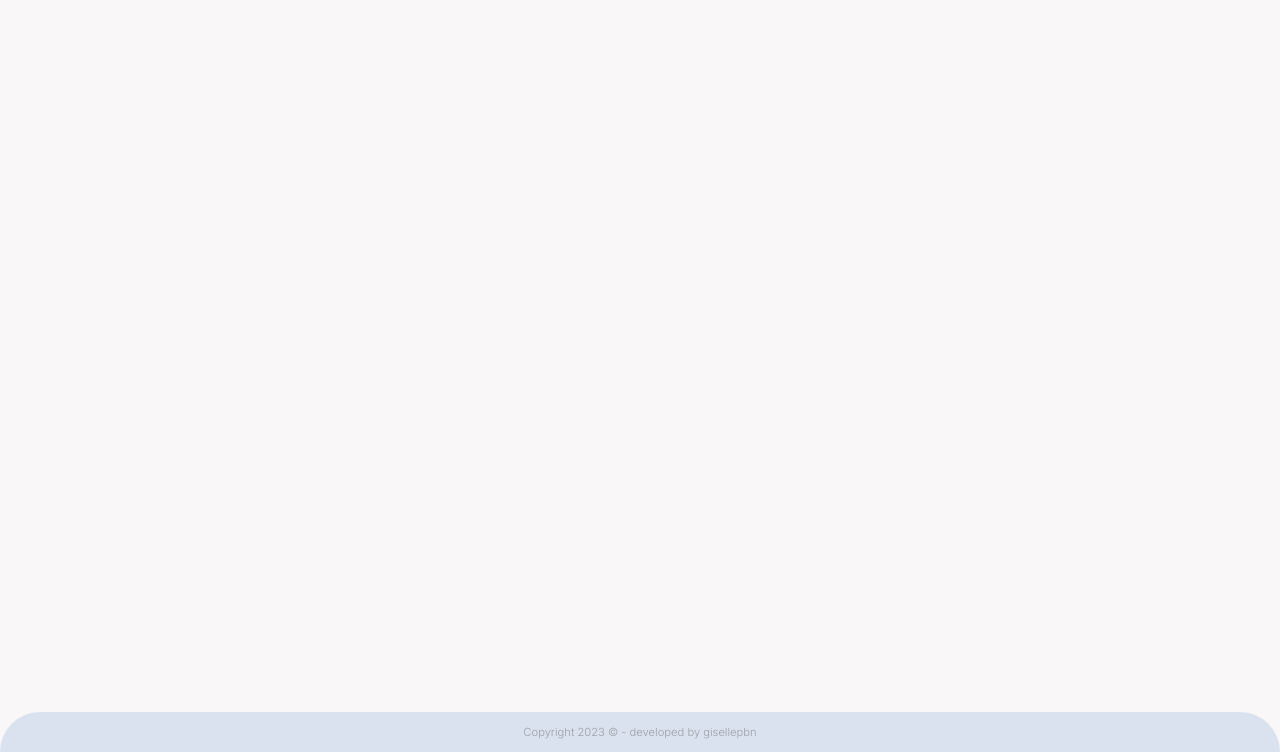
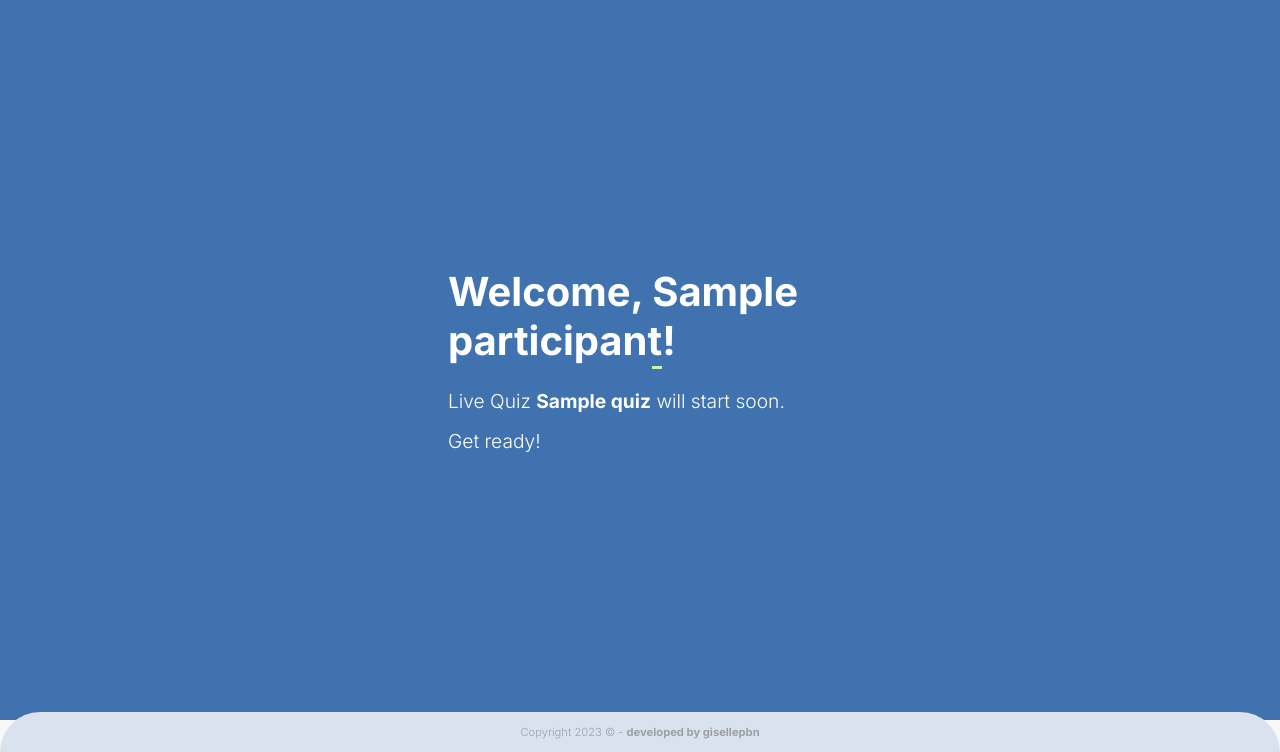
Before and after one commit to gisellepbn/jolly-es, a Django app: page /live-quiz/1/00000000-0000-0000-0000-000000000001 in a window 1280 px wide. Shown: the part 48-800 px from the top of the page. Run offline with Django 4.2, Linux system fonts and the light colour scheme; tables that the repository leaves empty hold one stand-in row (values such as "Sample post").

Commit message:
Fix bug. Join live quiz when user is authenticated

```diff
--- a/quizzes/templates/quizzes/join-quiz.html
+++ b/quizzes/templates/quizzes/join-quiz.html
@@ -14,7 +14,9 @@
         <form id="join-form" action="" class="form" method="post">
             {% include 'alerts.html' %}
             {% csrf_token %}
+            {% if not request.user.is_authenticated %}
             <input type="text" class="input" placeholder="Name" name="name" required>
+            {% endif %}
             <input type="text" class="input" placeholder="Enter PIN" name="pin" required>
             <input type="submit" class="submit-btn btn" value="Join Quiz" name="submit">
         </form>
--- a/quizzes/templates/quizzes/live-quiz.html
+++ b/quizzes/templates/quizzes/live-quiz.html
@@ -6,6 +6,16 @@
 {% block content %}
 <div class="grid">
     {% include 'navbar.html' %}
+    <div id="message" class="wrapper">
+
+        <h1 class="message-title">Welcome, <span class="underline">{{participant.name}}</span>!</h1>
+        <div class="message-body">
+            <p>Live Quiz <span>{{quiz.name}}</span> will start soon.</p>
+            <p>Get ready!</p>
+        </div>
+
+
+    </div>
     {% include 'footer.html' %}
 </div>
 {% endblock content %}
--- a/quizzes/views.py
+++ b/quizzes/views.py
@@ -126,7 +126,11 @@
 
     if request.method == 'POST':
 
-        name = request.POST['name']
+        if request.user.is_authenticated:
+            name = request.user.name
+        else:
+            name = request.POST['name']
+
         pin = request.POST['pin']
         quiz = None
 
@@ -164,4 +168,7 @@
         return HttpResponse('Invalid Request', content_type='text/plain')
 
     if quiz and participant:
-        return render(request, 'quizzes/live-quiz.html')
+        return render(request, 'quizzes/live-quiz.html', {
+            'participant': participant,
+            'quiz': quiz
+        })
--- a/static/css/styles.css
+++ b/static/css/styles.css
@@ -28,6 +28,26 @@ li {
 
 .hidden {
   display: none;
+}
+
+.underline {
+  position: relative;
+}
+
+.underline::after {
+  content: "";
+  width: 100%;
+  height: 3px;
+  background-color: #c6f4a2;
+  position: absolute;
+  left: 0;
+  bottom: -4px;
+  transition: all 0.2s;
+  pointer-events: none;
+}
+
+span {
+  font-weight: 700;
 }
 
 h1,
@@ -349,20 +369,6 @@ p {
   text-align: center;
   font-size: 1.5rem;
 }
-.account-header .account-title .underline {
-  position: relative;
-}
-.account-header .account-title .underline::after {
-  content: "";
-  width: 100%;
-  height: 3px;
-  background-color: #c6f4a2;
-  position: absolute;
-  left: 0;
-  bottom: -4px;
-  transition: all 0.2s;
-  pointer-events: none;
-}
 
 .search {
   width: 80%;
@@ -440,4 +446,34 @@ p {
   padding-top: 1.5rem;
 }
 
+#message {
+  background-color: #3f72af;
+  padding: 1.5rem 10%;
+  justify-content: center;
+  align-items: flex-start;
+}
+@media screen and (min-width: 480px) {
+  #message {
+    padding: 1.5rem 25%;
+  }
+}
+@media screen and (min-width: 960px) {
+  #message {
+    padding: 1.5rem 35%;
+  }
+}
+#message .message-title {
+  color: #fff;
+}
+#message .message-body {
+  display: flex;
+  flex-direction: column;
+  gap: 1rem;
+  margin-top: 1.5rem;
+}
+#message .message-body p {
+  color: #fff;
+  font-size: 1.2rem;
+}
+
 /*# sourceMappingURL=styles.css.map */
--- a/static/sass/abstracts/_boilerplate.scss
+++ b/static/sass/abstracts/_boilerplate.scss
@@ -31,3 +31,23 @@ li {
 .hidden {
 	display: none;
 }
+
+.underline {
+	position: relative;
+}
+
+.underline::after {
+	content: '';
+	width: 100%;
+	height: 3px;
+	background-color: $complementary-color;
+	position: absolute;
+	left: 0;
+	bottom: -4px;
+	transition: all 0.2s;
+	pointer-events: none;
+}
+
+span {
+	font-weight: $font-bold;
+}
--- a/static/sass/layouts/_account.scss
+++ b/static/sass/layouts/_account.scss
@@ -12,22 +12,6 @@
 		color: $white-color;
 		text-align: center;
 		font-size: $medium;
-
-		.underline {
-			position: relative;
-		}
-
-		.underline::after {
-			content: '';
-			width: 100%;
-			height: 3px;
-			background-color: $complementary-color;
-			position: absolute;
-			left: 0;
-			bottom: -4px;
-			transition: all 0.2s;
-			pointer-events: none;
-		}
 	}
 }
 
@@ -72,8 +56,6 @@
 
 		.quiz {
 			display: flex;
-			// flex-direction: column;
-			// flex-wrap: wrap;
 			width: 100%;
 			justify-content: space-between;
 			padding: $small;
--- a/static/sass/layouts/_layouts.scss
+++ b/static/sass/layouts/_layouts.scss
@@ -4,3 +4,4 @@
 @forward 'register';
 @forward 'account';
 @forward 'join-quiz';
+@forward 'live-quiz';
--- /dev/null
+++ b/static/sass/layouts/_live-quiz.scss
@@ -0,0 +1,32 @@
+@use '../abstracts/abstracts' as *;
+
+#message {
+	background-color: $secondary-color;
+	padding: $medium 10%;
+	justify-content: center;
+	align-items: flex-start;
+
+	@media screen and (min-width: $breakpoint-mobile) {
+		padding: $medium 25%;
+	}
+
+	@media screen and (min-width: $breakpoint-tablet) {
+		padding: $medium 35%;
+	}
+
+	.message-title {
+		color: $white-color;
+	}
+
+	.message-body {
+		display: flex;
+		flex-direction: column;
+		gap: $small;
+		margin-top: $medium;
+
+		p {
+			color: $white-color;
+			font-size: 1.2rem;
+		}
+	}
+}
```
Also changed, not shown: 1 other file.
